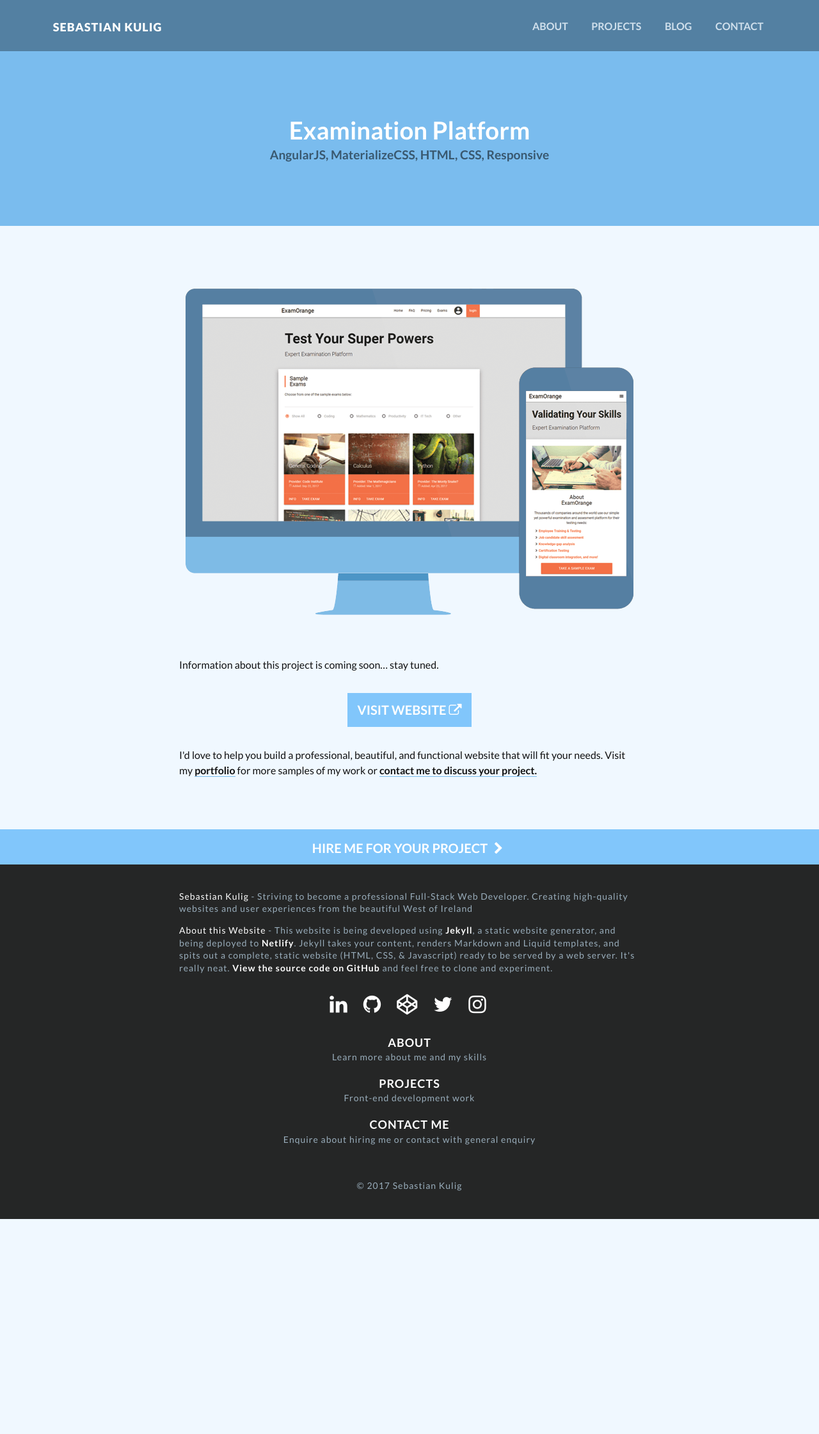
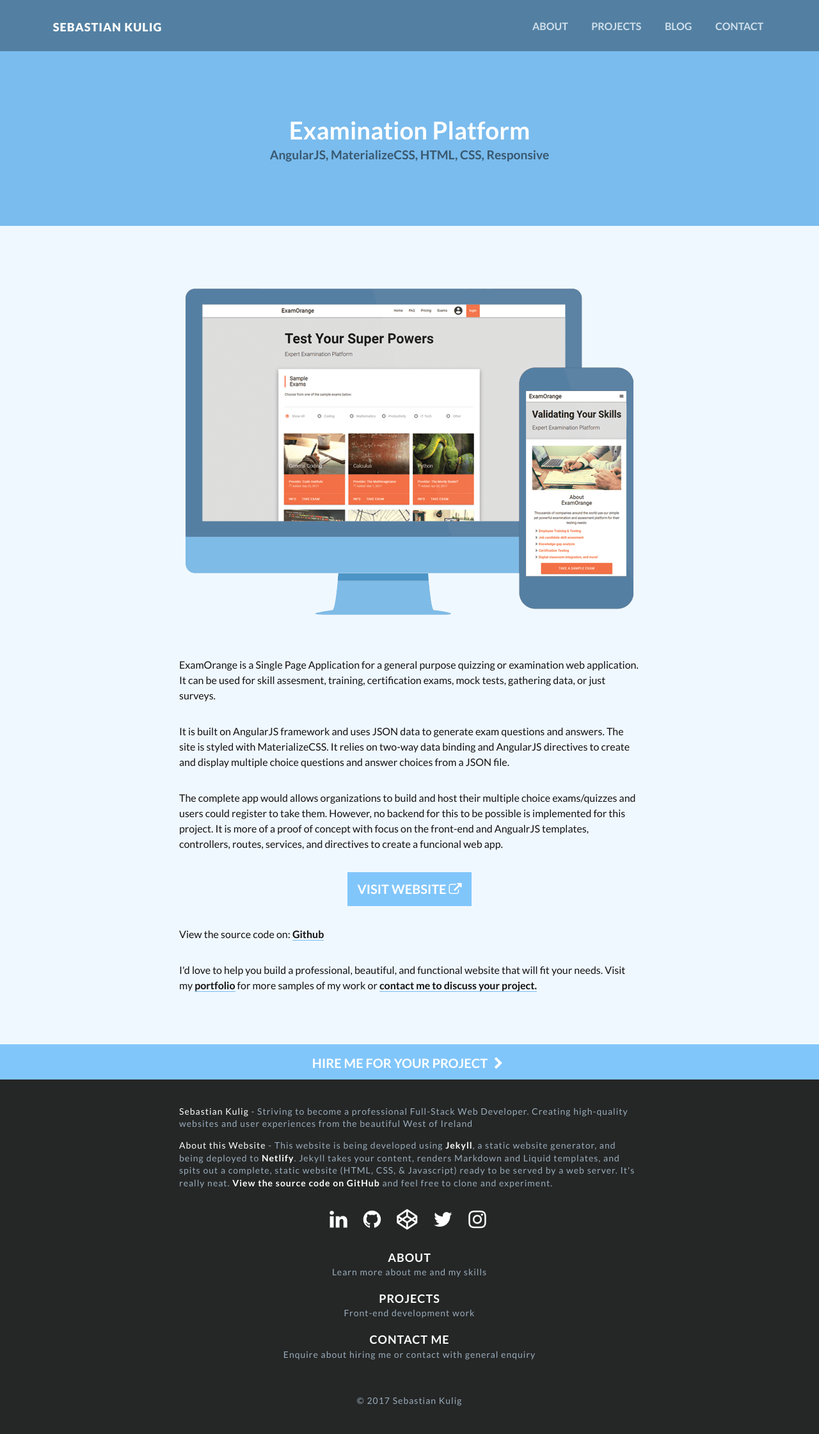
Before and after one commit to sebam2k4/sebastiankulig-Jekyll, a Jekyll site: the page built from source/_pages/portfolio/exam-platform.md, in a window 1280 px wide. Shown: the whole page at 64% size. Built offline with Jekyll 4.4.1, drawn with Linux system fonts in a browser that asks for light colours; nearby versions of some CDN libraries; before the commit the page ends 1905 px from its top, so only the background shows below that.

Commit message:
Added exam-platform project to portfolio

```diff
--- a/source/_pages/home.html
+++ b/source/_pages/home.html
@@ -32,7 +32,7 @@ button-bottom: contact
         <a href="{% link _pages/portfolio/exam-platform.md %}">
           <div class="portfolio-images">
             <img class="project" src="{% link assets/img/projects/project-exam-platform_small.jpg %}" alt="Examination Platform">
-            <img class="logo" src="{% link assets/img/projects/project-rosewater-logo_small.png %}" alt="Logo of Examination Platform">
+            <img class="logo" src="{% link assets/img/projects/project-exam-platform-logo_small.png %}" alt="Logo of Examination Platform">
           </div>
         </a>
         <figcaption>
--- a/source/_pages/portfolio/exam-platform.md
+++ b/source/_pages/portfolio/exam-platform.md
@@ -16,8 +16,14 @@ project:
 
 {% include image.html file=page.project.devices-image alt=page.project.devices-alt title=page.description %}
 
-Information about this project is coming soon... stay tuned.
+ExamOrange is a Single Page Application for a general purpose quizzing or examination web application. It can be used for skill assesment, training, certification exams, mock tests, gathering data, or just surveys.
+
+It is built on AngularJS framework and uses JSON data to generate exam questions and answers. The site is styled with MaterializeCSS. It relies on two-way data binding and AngularJS directives to create and display multiple choice questions and answer choices from a JSON file.
+
+The complete app would allows organizations to build and host their multiple choice exams/quizzes and users could register to take them. However, no backend for this to be possible is implemented for this project. It is more of a proof of concept with focus on the front-end and AngualrJS templates, controllers, routes, services, and directives to create a funcional web app.
 
 <div class="button-visit-website">
   <a href="{{ page.project.link }}" target="_blank" title="External link - visit {{ page.project.link }}">Visit Website <i class="fa fa-external-link"></i></a>
 </div>
+
+View the source code on: [Github](https://github.com/sebam2k4/stream1-project)
--- a/source/assets/css/main.scss
+++ b/source/assets/css/main.scss
@@ -453,10 +453,10 @@ main {
   background-color: darkseagreen;
 }
 #js-quote {
-  background-color: coral;
+  background-color: rgb(138, 201, 175);
 }
 #exam-platform {
-  background-color: rgb(233, 144, 144);
+  background-color: coral;
 }
 
 @media only screen and (min-width: 580px) {
```
Also changed, not shown: source/assets/img/projects/project-exam-platform-logo_small.png (added).
